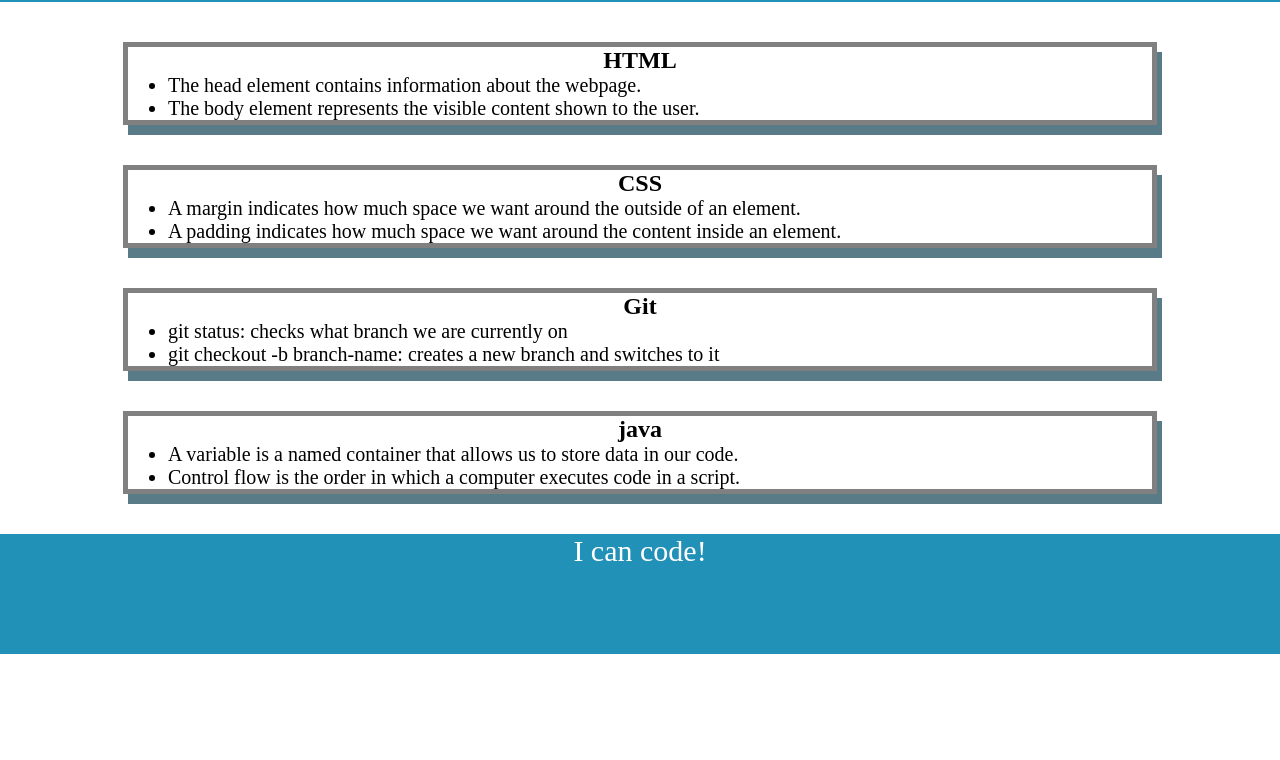
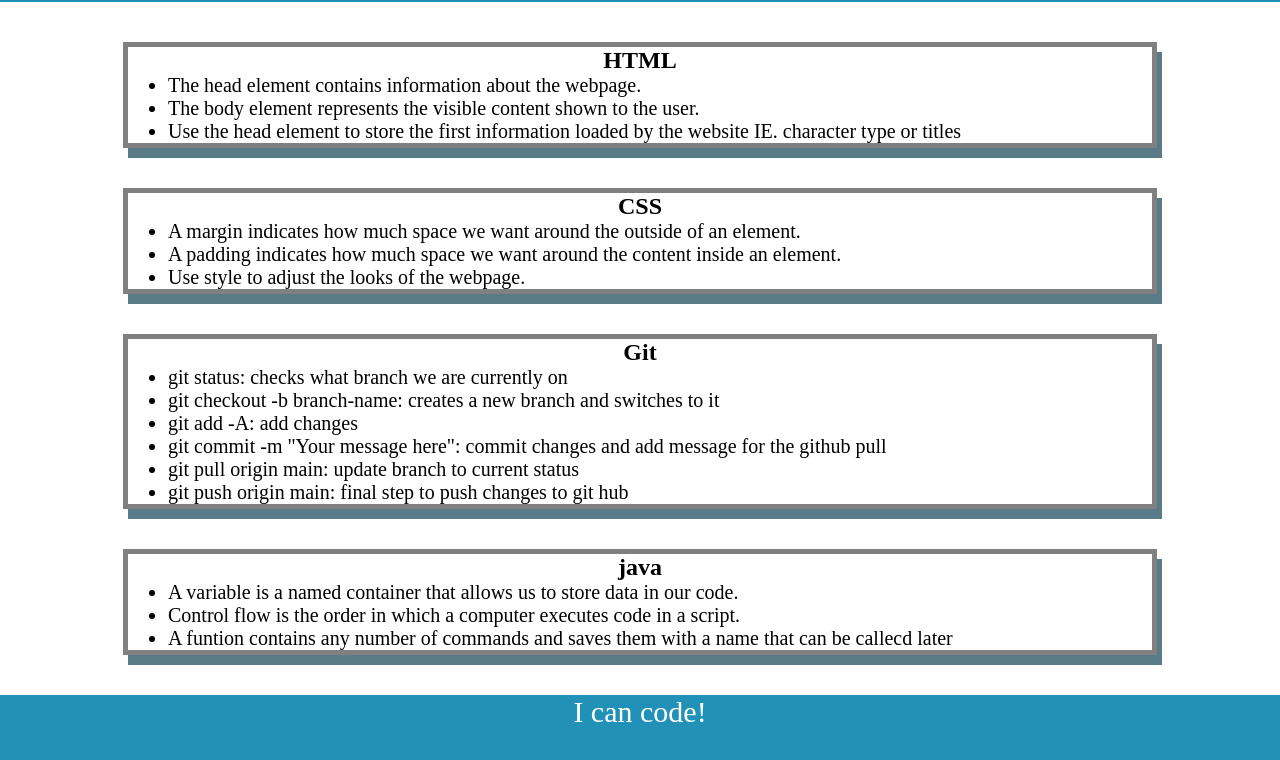
Before and after one commit to Searaden/prework-study-guide, a plain HTML site: page index.html in a window 1280 px wide. Shown: the part 118-878 px from the top of the page. Before the commit the page ends 800 px from the top, so only its background shows below. Drawn offline with Linux system fonts and the light colour scheme.

Commit message:
added additional notes

```diff
--- a/index.html
+++ b/index.html
@@ -19,6 +19,7 @@
      <ul>
       <li>The head element contains information about the webpage.</li>
       <li>The body element represents the visible content shown to the user.</li>
+      <li>Use the head element to store the first information loaded by the website IE. character type or titles</li>
     </ul>
       </section>
 
@@ -27,6 +28,7 @@
         <ul>
           <li>A margin indicates how much space we want around the outside of an element.</li>
           <li>A padding indicates how much space we want around the content inside an element.</li>
+          <li>Use style to adjust the looks of the webpage.</li>
         </ul>
       </section>
 
@@ -35,6 +37,10 @@
      <ul>
       <li>git status: checks what branch we are currently on</li>
       <li>git checkout -b branch-name: creates a new branch and switches to it</li>
+      <li>git add -A: add changes</li>
+      <li>git commit -m "Your message here": commit changes and add message for the github pull</li>
+      <li>git pull origin main: update branch to current status</li>
+      <li>git push origin main: final step to push changes to git hub</li>
     </ul>
       </section>
 
@@ -43,6 +49,7 @@
         <ul>
           <li>A variable is a named container that allows us to store data in our code.</li>
           <li>Control flow is the order in which a computer executes code in a script.</li>
+          <li>A funtion contains any number of commands and saves them with a name that can be callecd later</li>
         </ul>
       </section>
     </main>
```
